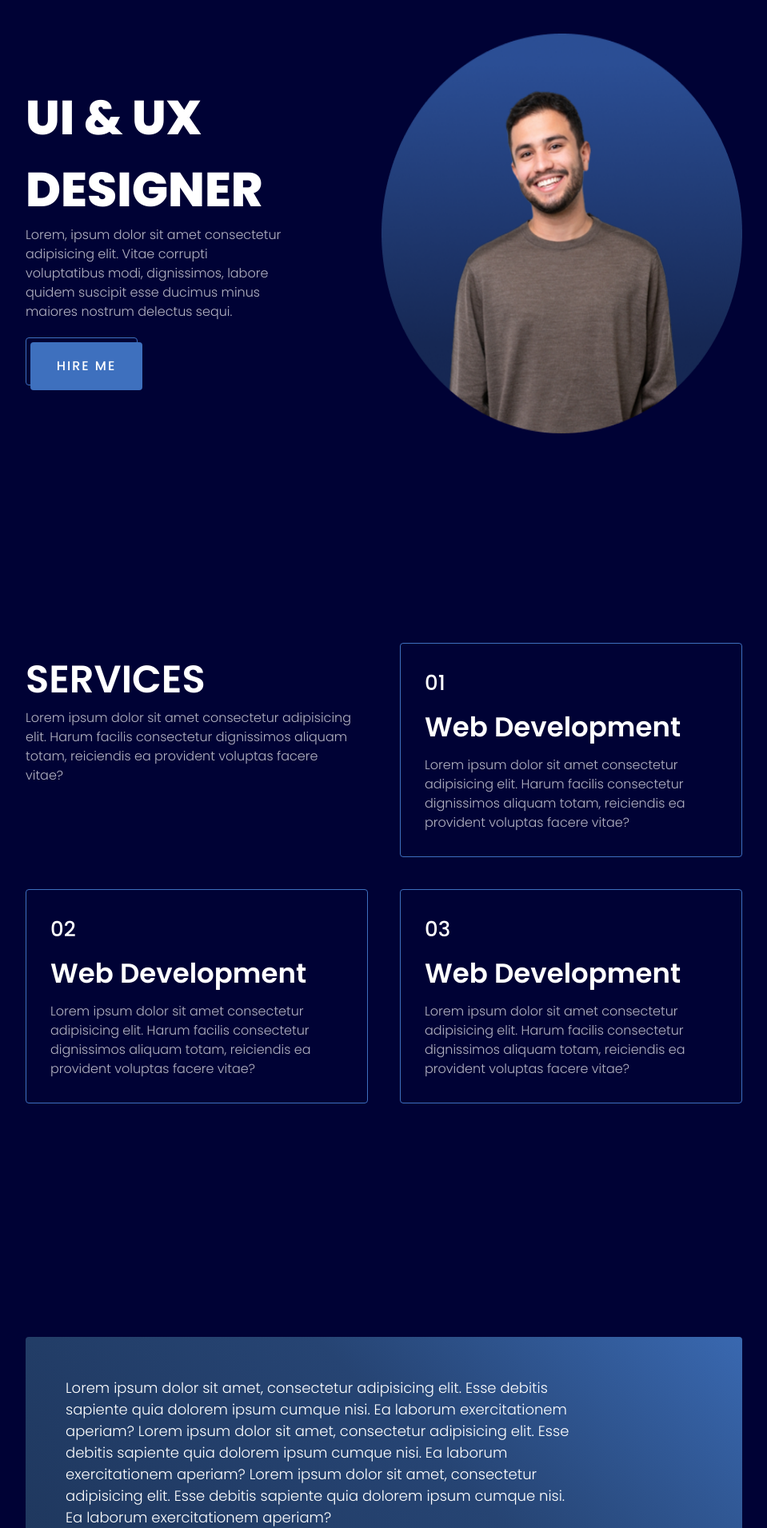
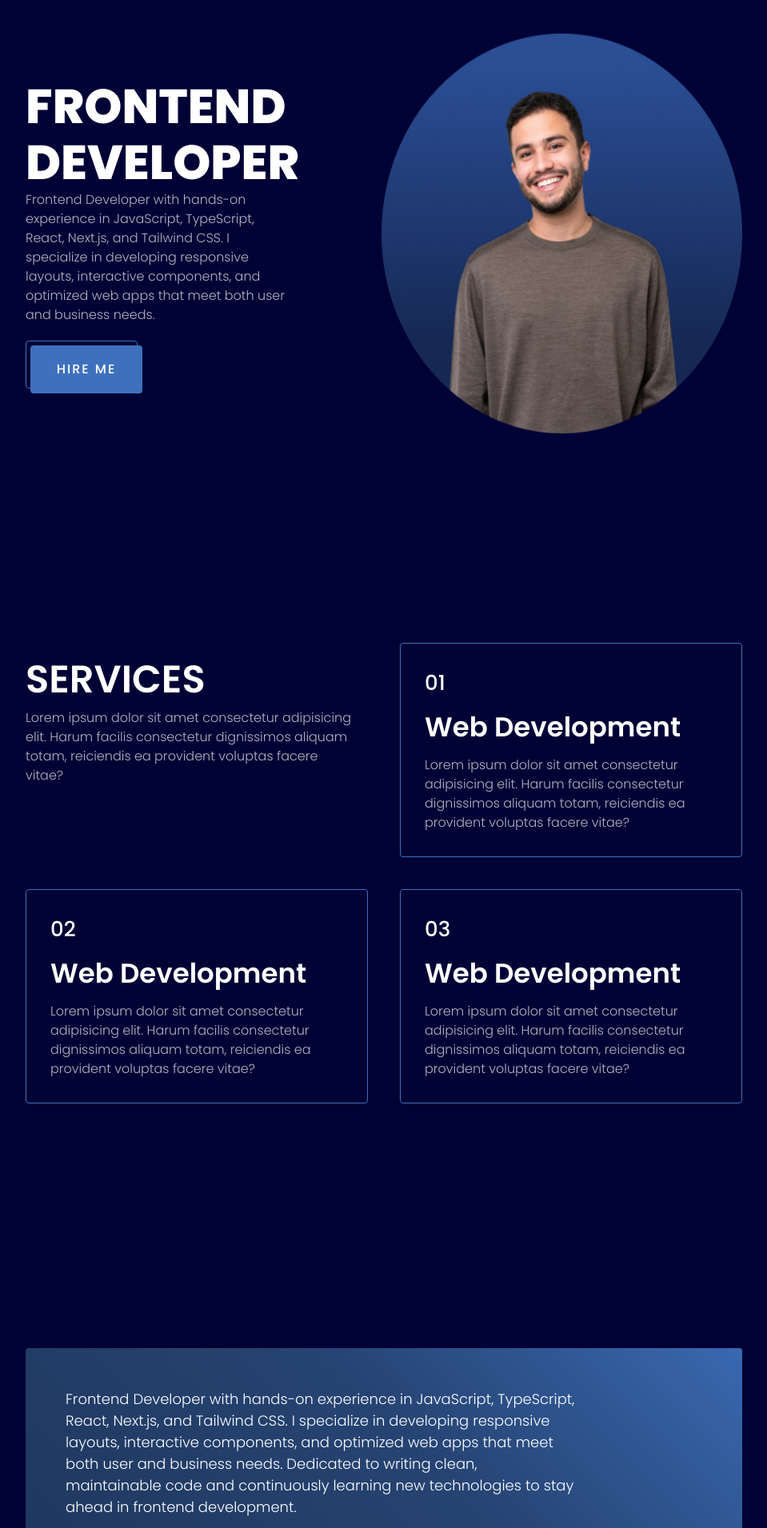
Before and after one commit to deepansh-mahawar/portfolio, a Next.js app: page / in a window 1280 px wide. Shown: the part 108-2019 px from the top of the page at 80% size, without its empty margins (160-1119 px from the left). Built offline with nearby package versions, Linux system fonts and the light colour scheme.

Commit message:
add changes

```diff
--- a/src/components/about/About.tsx
+++ b/src/components/about/About.tsx
@@ -13,13 +13,12 @@ export const About = ({ sectionId }: { sectionId: string }) => {
       <AboutSubContainer>
         <Container>
           <AboutText>
-            Lorem ipsum dolor sit amet, consectetur adipisicing elit. Esse
-            debitis sapiente quia dolorem ipsum cumque nisi. Ea laborum
-            exercitationem aperiam? Lorem ipsum dolor sit amet, consectetur
-            adipisicing elit. Esse debitis sapiente quia dolorem ipsum cumque
-            nisi. Ea laborum exercitationem aperiam? Lorem ipsum dolor sit amet,
-            consectetur adipisicing elit. Esse debitis sapiente quia dolorem
-            ipsum cumque nisi. Ea laborum exercitationem aperiam?
+            Frontend Developer with hands-on experience in JavaScript,
+            TypeScript, React, Next.js, and Tailwind CSS. I specialize in
+            developing responsive layouts, interactive components, and optimized
+            web apps that meet both user and business needs. Dedicated to
+            writing clean, maintainable code and continuously learning new
+            technologies to stay ahead in frontend development.
           </AboutText>
           <CounterContainer>
             <Counter value={12} title="Year Experience" />
--- a/src/components/header/Header.tsx
+++ b/src/components/header/Header.tsx
@@ -1,6 +1,6 @@
 "use client";
 
-import { useEffect, useState } from "react";
+import { useSectionScroll } from "../../lib/useSectionScroll";
 import {
   Btn,
   HeaderContainer,
@@ -15,40 +15,16 @@ import { IoCallOutline } from "react-icons/io5";
 
 export const Header = () => {
   const sections = ["home", "services", "about", "tools", "projects"];
-  const [active, setActive] = useState("home");
+  const { active, handleScroll } = useSectionScroll(sections, "home");
 
-  const handleScroll = (id: string) => {
-    const el = document.getElementById(id);
-    if (el) {
-      el.scrollIntoView({ behavior: "smooth" });
-    }
+  const handleReload = () => {
+    window.location.reload();
   };
-
-  useEffect(() => {
-    const observer = new IntersectionObserver(
-      (entries) => {
-        entries.forEach((entry) => {
-          if (entry.isIntersecting) {
-            setActive(entry.target.id);
-          }
-        });
-      },
-      {
-        threshold: 0.6,
-      }
-    );
-    sections.forEach((id) => {
-      const el = document.getElementById(id);
-      if (el) observer.observe(el);
-    });
-
-    return () => observer.disconnect();
-  }, []);
 
   return (
     <HeaderContainer>
       <SubHeaderContainer>
-        <LogoContainer>
+        <LogoContainer onClick={() => handleReload()}>
           <Logo src="/logo.png" alt="#" />
         </LogoContainer>
         <MenuContainer>
@@ -62,7 +38,6 @@ export const Header = () => {
             </MenuBtn>
           ))}
         </MenuContainer>
-        {/* <Btn onClick={() => handleScroll("contact")}>Contact</Btn> */}
         <Btn onClick={() => handleScroll("contact")}>
           <IoCallOutline className="icon" />
         </Btn>
--- a/src/components/header/styled.ts
+++ b/src/components/header/styled.ts
@@ -34,6 +34,7 @@ export const LogoContainer = styled.div`
   border-radius: 50%;
   padding: 14px;
   background-color: #3e70be;
+  cursor: pointer;
 `;
 
 export const Logo = styled.img`
@@ -60,26 +61,6 @@ export const MenuBtn = styled.button<{ $active?: boolean }>(
   }
 `
 );
-
-// export const Btn = styled.button`
-//   display: flex;
-//   justify-content: center;
-//   align-items: center;
-//   height: 54px;
-//   width: 140px;
-//   padding: 14px 0px;
-//   font-size: 16px;
-//   color: #fff;
-//   background-color: #3e70be;
-//   border-radius: 30px;
-//   font-weight: 300;
-//   cursor: pointer;
-//   transition: background-color 300ms ease, transform 300ms ease;
-
-//   &:active{
-//     transform: scale(0.9);
-//   }
-// `;
 
 export const Btn = styled.button`
   display: flex;
--- a/src/components/hero/Hero.tsx
+++ b/src/components/hero/Hero.tsx
@@ -14,23 +14,33 @@ import {
 } from "./styled";
 
 export const Hero = ({ sectionId }: { sectionId: string }) => {
+  const handleScroll = (id: string) => {
+    const el = document.getElementById(id);
+    if (el) {
+      el.scrollIntoView({ behavior: "smooth" });
+    }
+  };
+
   return (
     <HeroContainer id={sectionId}>
       <HeroSubContainer>
         <Container>
           <HeroContentContainer>
-            <HeroTitle>ui & ux designer</HeroTitle>
+            <HeroTitle>Frontend Developer</HeroTitle>
             <HeroDescription>
-              Lorem, ipsum dolor sit amet consectetur adipisicing elit. Vitae
-              corrupti voluptatibus modi, dignissimos, labore quidem suscipit
-              esse ducimus minus maiores nostrum delectus sequi.
+              Frontend Developer with hands-on experience in JavaScript,
+              TypeScript, React, Next.js, and Tailwind CSS. I specialize in
+              developing responsive layouts, interactive components, and
+              optimized web apps that meet both user and business needs.
             </HeroDescription>
             <HeroButtonBorder>
-              <HeroButton>hire me</HeroButton>
+              <HeroButton onClick={() => handleScroll("contact")}>
+                Hire Me
+              </HeroButton>
             </HeroButtonBorder>
           </HeroContentContainer>
           <HeroImageContainer>
-            <HeroImage src="/hero.png" />
+            <HeroImage src="/hero.png" alt="Hero" />
           </HeroImageContainer>
         </Container>
       </HeroSubContainer>
--- a/src/components/hero/styled.ts
+++ b/src/components/hero/styled.ts
@@ -38,13 +38,14 @@ export const HeroTitle = styled.h1`
   font-size: 60px;
   font-weight: 800;
   text-transform: uppercase;
+  line-height: 70px;
 `;
 
 export const HeroDescription = styled.p`
   font-size: 16px;
   font-weight: 300;
   color: #ffffffb3;
-  width: 80%;
+  width: 82%;
 `;
 
 export const HeroButtonBorder = styled.div`
@@ -69,7 +70,11 @@ export const HeroButton = styled.button`
   cursor: pointer;
   text-transform: uppercase;
   letter-spacing: 2px;
-  transition: margin 100ms ease-in-out;
+  transition: margin 100ms ease-in-out, background-color 300ms ease-in-out;
+
+  &:hover {
+    background-color: #345ea3;
+  }
 
   &:active {
     margin: 0;
--- /dev/null
+++ b/src/lib/useSectionScroll.ts
@@ -0,0 +1,40 @@
+"use client"
+
+import { useEffect, useState } from "react";
+
+export function useSectionScroll(sections: string[], defaultSection = "") {
+  const [active, setActive] = useState(defaultSection);
+
+  const handleScroll = (id: string) => {
+    const el = document.getElementById(id);
+    if (el) {
+      el.scrollIntoView({ behavior: "smooth" });
+    }
+  };
+
+  useEffect(() => {
+    const observer = new IntersectionObserver(
+      (entries) => {
+        let visibleSection = "";
+
+        entries.forEach((entry) => {
+          if (entry.isIntersecting) {
+            visibleSection = entry.target.id;
+          }
+        });
+
+        setActive(visibleSection);
+      },
+      { threshold: 0.6 }
+    );
+
+    sections.forEach((id) => {
+      const el = document.getElementById(id);
+      if (el) observer.observe(el);
+    });
+
+    return () => observer.disconnect();
+  }, [sections]);
+
+  return { active, handleScroll };
+}
```
